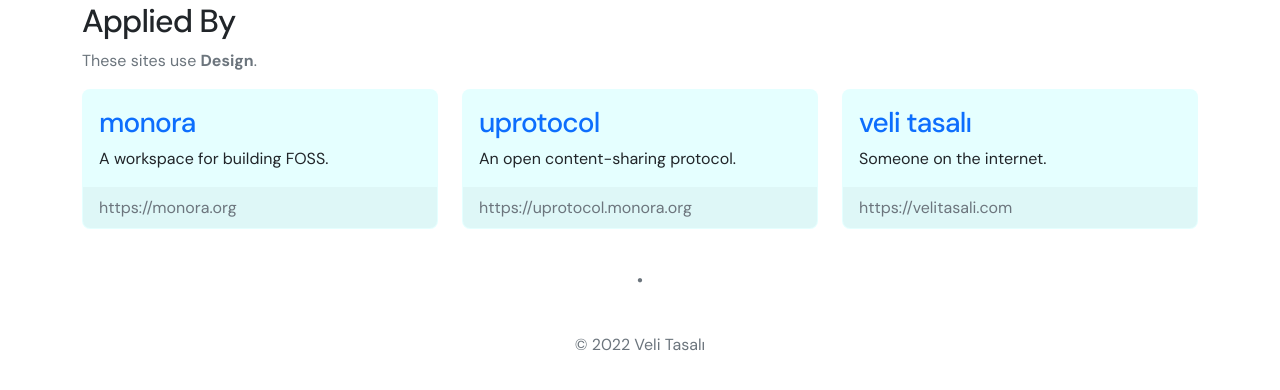
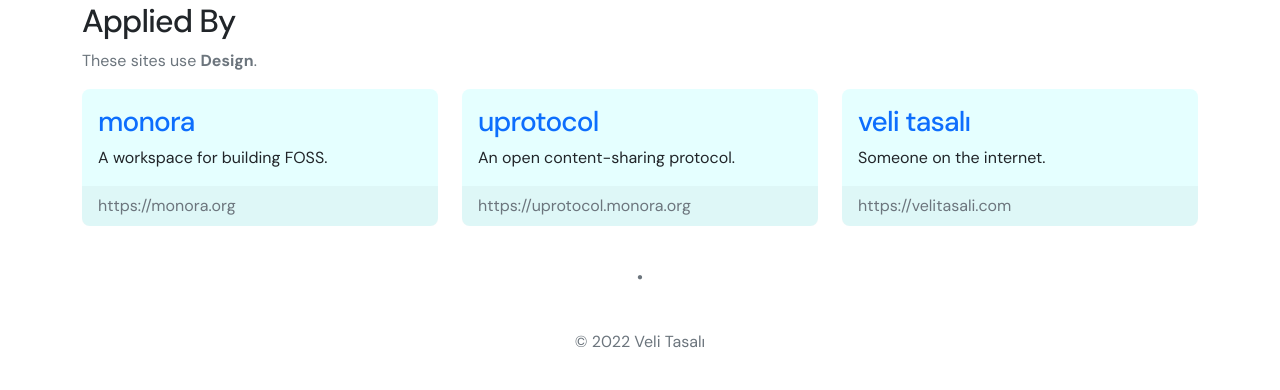
Before and after one commit to velitasali/design, a Jekyll site: the page built from index.html, in a window 1280 px wide. Shown: the part 438-828 px from the top of the page. Built offline with Jekyll 4.4.1, drawn with Linux system fonts in a browser that asks for light colours.

Commit message:
card: Keep bg-cloud subtle

```diff
--- a/_sass/_theme.scss
+++ b/_sass/_theme.scss
@@ -29,16 +29,13 @@
     font-weight: 700;
 }
 
-.bg-cloud {
-    border-color: transparent !important;
-}
-
 .bg-cloud.card {
-    transition: box-shadow .4s ease-in-out;
+    transition: box-shadow .2s ease-in-out;
+    border: 0;
 }
 
 .bg-cloud .card-footer {
-    border-color: transparent !important;
+    border: 0;
 }
 
 .bigdot::after {
--- a/_sass/theme-dark.scss
+++ b/_sass/theme-dark.scss
@@ -7,8 +7,7 @@
 }
 
 .bg-cloud.card:hover {
-    box-shadow: 0 1em 3em 0 rgb(38, 42, 47);
-    border-color: rgb(38, 42, 47) !important;
+    box-shadow: 0 .5em 4em .5em #262A2E;
 }
 
 .navbar-bg {
--- a/_sass/theme-light.scss
+++ b/_sass/theme-light.scss
@@ -6,8 +6,7 @@
 }
 
 .bg-cloud.card:hover {
-    box-shadow: 0 1em 3em 0 rgb(217, 232, 243);
-    border-color: rgb(217, 232, 243) !important;
+    box-shadow: 0 .5em 4em .5em #E5FFFF;
 }
 
 .navbar-bg {
```
